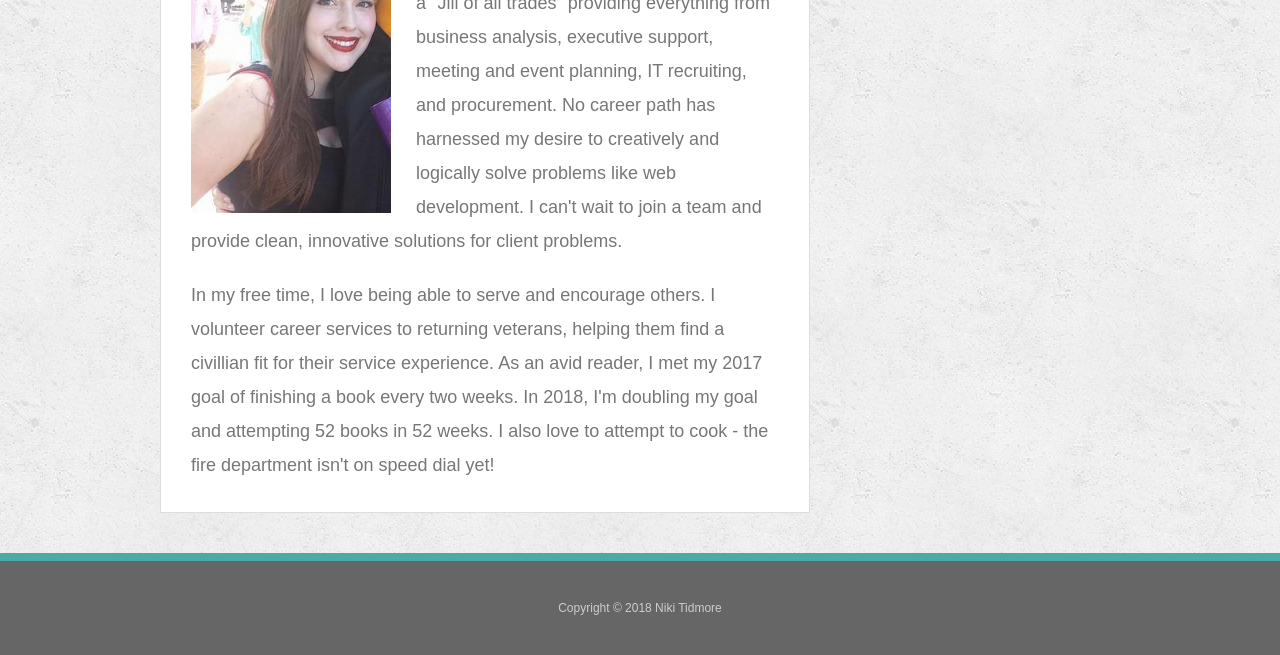
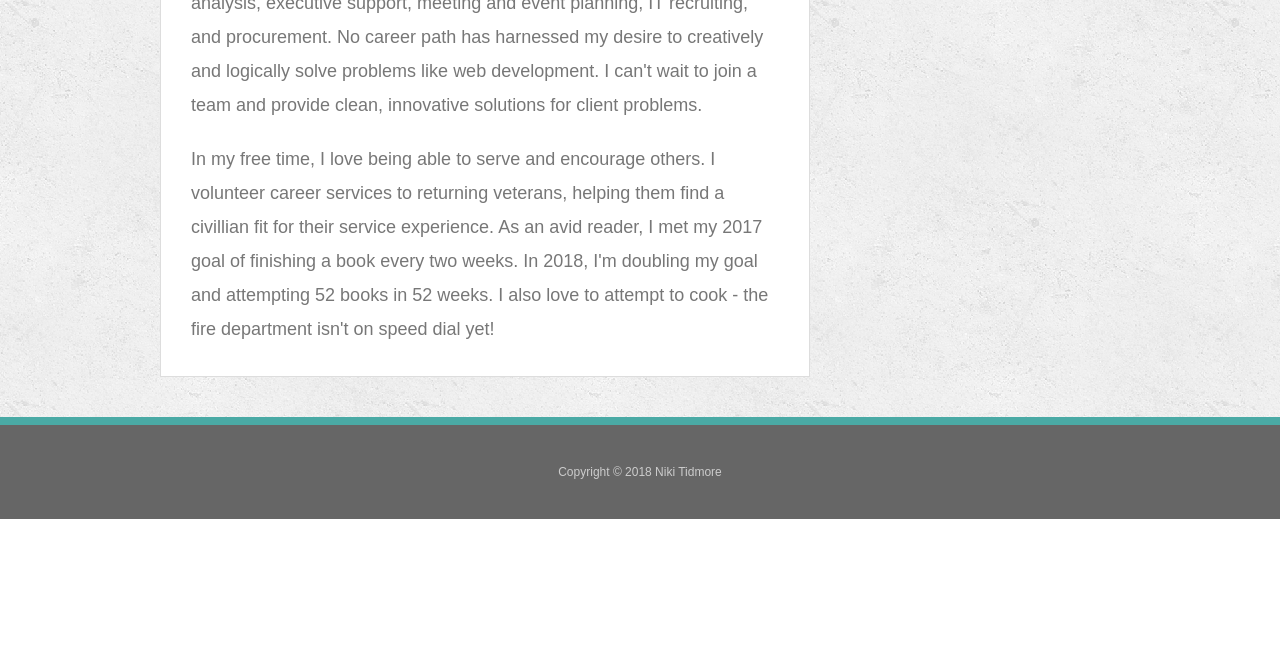
Before and after one commit to Niki4507/NikiTidmorePortfolio, a plain HTML site: page index.html in a window 1280 px wide. Shown: the part 335-990 px from the top of the page. After the commit the page ends 854 px from the top, so only its background shows below. Drawn offline with Linux system fonts and the light colour scheme.

Commit message:
Update index.html

```diff
--- a/index.html
+++ b/index.html
@@ -26,8 +26,6 @@
     <section class="main-section">
       <h1>About Me</h1>
 
-      <img src="assets/images/me.png" class="auth-image" alt="Niki Tidmore">
-
       <p>I am excited to begin this journey into a brand new career path. In the past, I've been a "Jill of all trades" providing everything from business analysis, executive support, meeting and event planning, IT recruiting, and procurement. No career path has harnessed my desire to creatively and logically solve problems like web development. I can't wait to join a team and provide clean, innovative solutions for client problems. </p>
 
       <p>In my free time, I love being able to serve and encourage others. I volunteer career services to returning veterans, helping them find a civillian fit for their service experience. As an avid reader, I met my 2017 goal of finishing a book every two weeks. In 2018, I'm doubling my goal and attempting 52 books in 52 weeks. I also love to attempt to cook - the fire department isn't on speed dial yet! </p>
```
